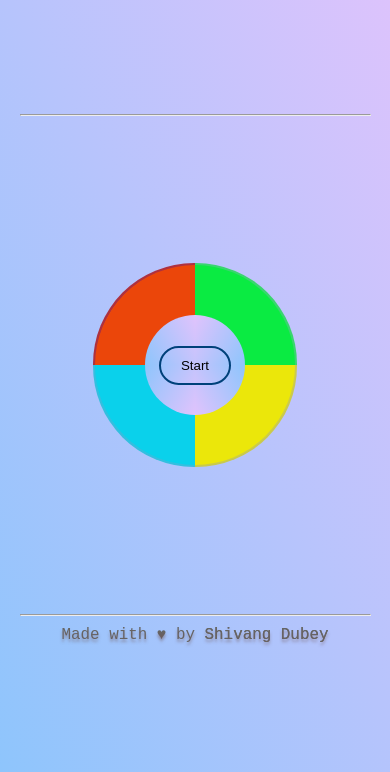
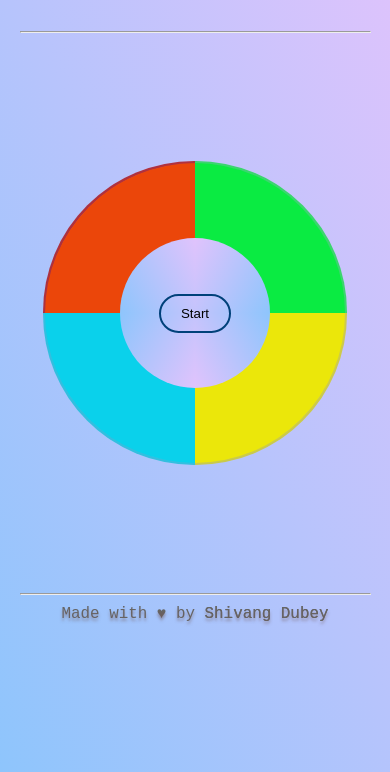
Before and after one commit to shivang02/simongame, a plain HTML site: page index.html in a window 390 px wide. Shown: the part 72-844 px from the top of the page. Drawn offline with Linux system fonts and the light colour scheme.

Commit message:
CSS changes

```diff
--- a/style.css
+++ b/style.css
@@ -32,7 +32,7 @@ body {
     padding: 20px;
     /* border-bottom: 5px solid black; */
     height: auto;
-    flex: 2;
+    flex: 1;
 }
 
 .main-header h1 {
@@ -229,12 +229,11 @@ text-shadow: 0px 3px 3px rgba(112, 86, 86, 0.5);
     body {
         padding: 0 5vw;
         height: 100vh;
-
     }
 
     .main-header {
     text-align: center;
-    padding: 20px;
+    padding: 10px;
 }
 
   .main-section {
@@ -248,19 +247,19 @@ text-shadow: 0px 3px 3px rgba(112, 86, 86, 0.5);
   }
 
   .tile {
-      width: 100px;
-      height: 100px;
+      width: 150px;
+      height: 150px;
 
   }
 
   .mask {
-      width: 50px;
-      height: 50px;
+      width: 75px;
+      height: 75px;
   }
 
   .message-container {
-      width: 75px;
-      height: 75px;
+      width: 50px;
+      height: 50px;
 
   }
 
```
